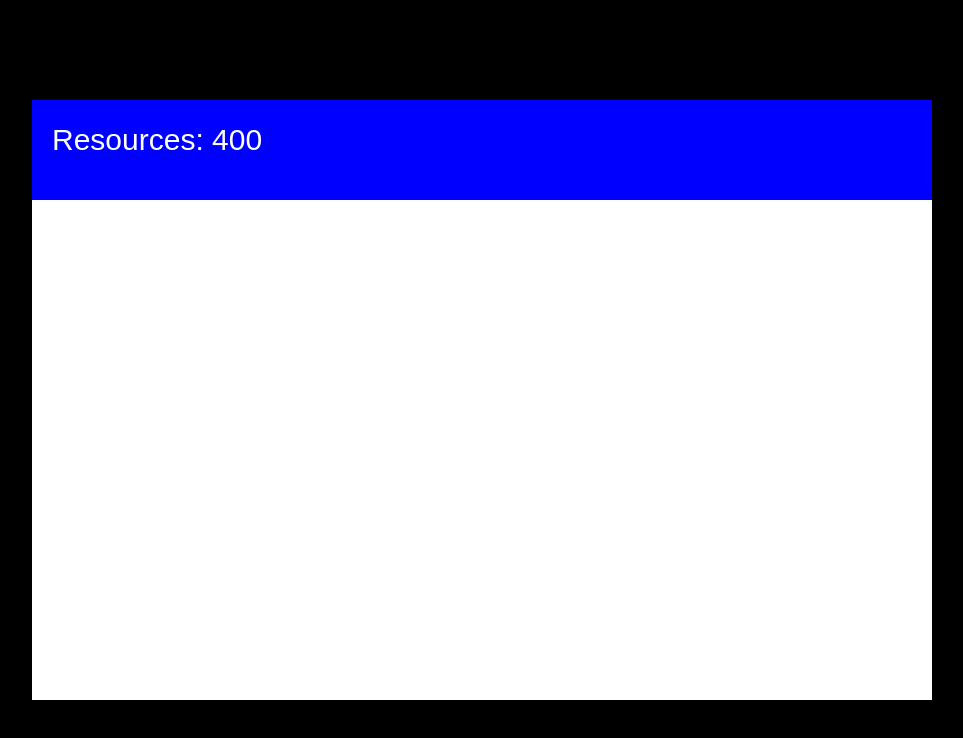
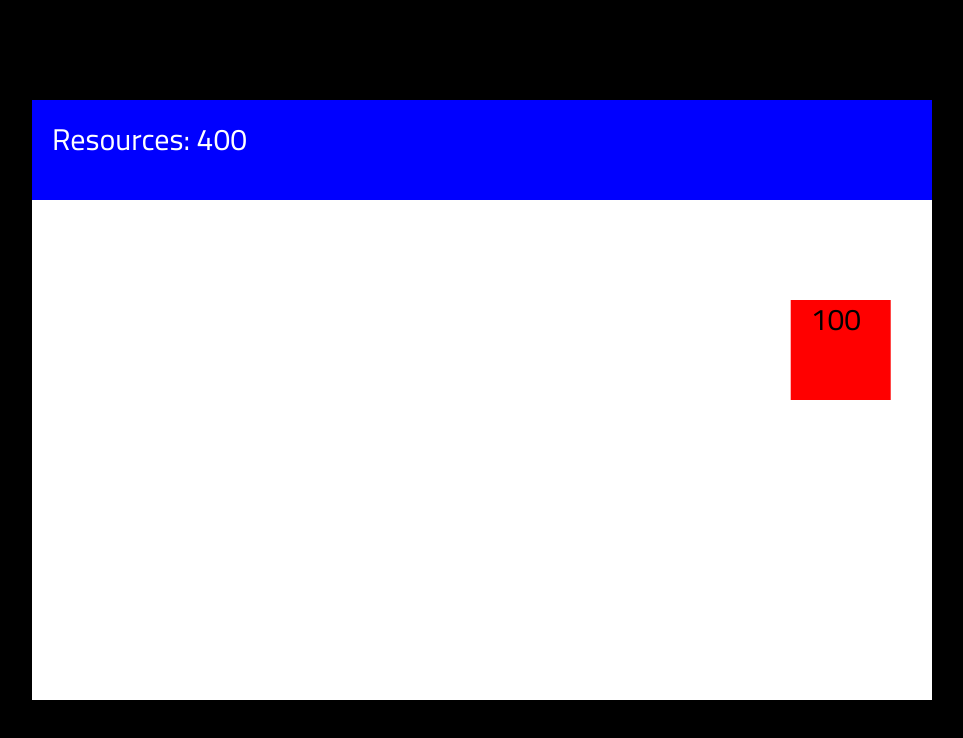
Before and after one commit to OlaShabalina/JS_game, a plain HTML site: page index.html in a window 1280 px wide. Shown: the whole page, without its empty margins (158-1121 px from the left). Drawn offline with Linux system fonts and the light colour scheme.

Commit message:
added a gameOver status and embedded it into all the functions

```diff
--- a/index.html
+++ b/index.html
@@ -5,6 +5,9 @@
   <meta http-equiv="X-UA-Compatible" content="IE=edge">
   <meta name="viewport" content="width=device-width, initial-scale=1.0">
   <title>Tower Defense</title>
+  <link rel="preconnect" href="https://fonts.googleapis.com">
+  <link rel="preconnect" href="https://fonts.gstatic.com" crossorigin>
+  <link href="https://fonts.googleapis.com/css2?family=Cairo&display=swap" rel="stylesheet">
   <link rel="stylesheet" href="style.css">
 </head>
 <body>
--- a/script.js
+++ b/script.js
@@ -11,6 +11,11 @@ const cellGap = 3; // gap between cells
 const gameGrid = [];
 const defenders = [];
 let numberOfResources = 400; // how much resources we give to the player initially
+const enemies = [];
+const enemyPositions = [];
+let enemiesInterval = 600; // how often new enemies appear on the grid
+let frame = 0; // time count for the game
+let gameOver = false;
 
 //  mouse
 const mouse = {
@@ -93,7 +98,7 @@ class Defender {
     ctx.strokeStyle = 'red';
     ctx.strokeRect(this.x, this.y, this.width, this.height);
     ctx.fillStyle = 'green';
-    ctx.font = '30px Arial';
+    ctx.font = '30px Cairo';
     ctx.fillText( Math.floor(this.health), this.x + 20, this.y + 30 ); // show health
   }
 }
@@ -133,13 +138,67 @@ function handleDefenders() {
   }
 }
 
+// enemies
+class Enemy {
+  constructor(verticalPosition) {
+    this.x = canvas.width;
+    this.y = verticalPosition;
+    this.width = cellSize;
+    this.height = cellSize;
+    this.speed = Math.random() * 0.2 + 0.4;
+    this.movement = this.speed;
+    this.health = 100;
+    this.maxHealth = this.health;
+  }
+  update() {
+    // enemy will walk from right to left
+    this.x -= this.movement;
+  }
+  draw() {
+    ctx.fillStyle = 'red';
+    ctx.fillRect(this.x, this.y, this.width, this.height);
+    ctx.fillStyle = 'black';
+    ctx.font = '30px Cairo';
+    ctx.fillText( Math.floor(this.health), this.x + 20, this.y + 30 ); // show health
+  }
+}
+
+function handleEnemies() {
+  for (let i = 0; i < enemies.length; i++) {
+    enemies[i].update();
+    enemies[i].draw();
+
+    // if enemy reaches left side of the grid - game is over
+    if (enemies[i].x < 0) {
+      gameOver = true;
+    }
+  }
+
+  // every time frame count is passing 100, we add a new enemy to the game
+  if (frame % enemiesInterval === 0) {
+    let verticalPosition = Math.floor(Math.random() * 5 + 1) * cellSize;
+    // adding new enemy to the grid
+    enemies.push(new Enemy(verticalPosition));
+    // giving that new enemy a position by adding his vertical position to the enemy position array
+    enemyPositions.push(verticalPosition);
+    if (enemiesInterval > 120) enemiesInterval -= 50; // reduce interval as the time progresses
+  }
+}
+
+
 // resources
 // utilities
 
 function handleGameStatus() {
   ctx.fillStyle = 'white';
-  ctx.font = '30px Arial';
-  ctx.fillText('Resources: ' + numberOfResources, 20, 50);
+  ctx.font = '30px Cairo';
+
+  // game over declaration
+  if (gameOver) {
+    ctx.fillStyle = 'black';
+    ctx.font = '60px Cairo';
+    ctx.fillText('GAME OVER', 135, 330);
+  }
 }
 
 
@@ -150,8 +209,13 @@ function animate() {
   ctx.fillRect(0,0, controlsBar.width, controlsBar.height); // starting from top left corner till the width of game board
   handleGameGrid();
   handleDefenders();
+  handleEnemies();
   handleGameStatus();
-  requestAnimationFrame(animate); // to run over and over
+  ctx.fillText('Resources: ' + numberOfResources, 20, 50);
+  frame++; // time count is increasing during the game
+
+  // we only continue running animation if the game is not over
+  if (!gameOver) requestAnimationFrame(animate); // to run over and over
  }
 
 animate();
--- a/style.css
+++ b/style.css
@@ -10,4 +10,5 @@ body {
   width: 900px;
   height: 600px;
   background: white;
+  font-family: 'Cairo', sans-serif;
 }
```
